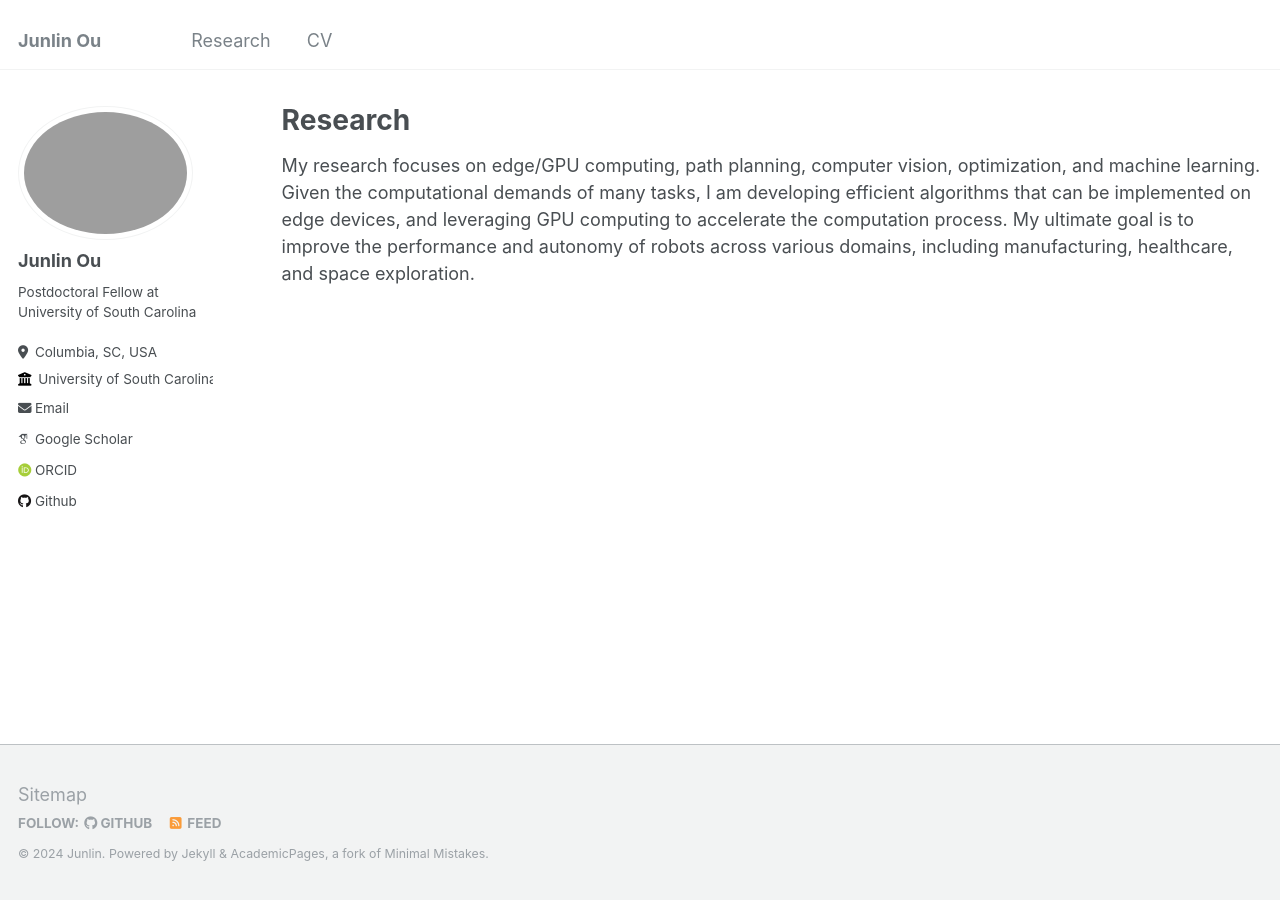
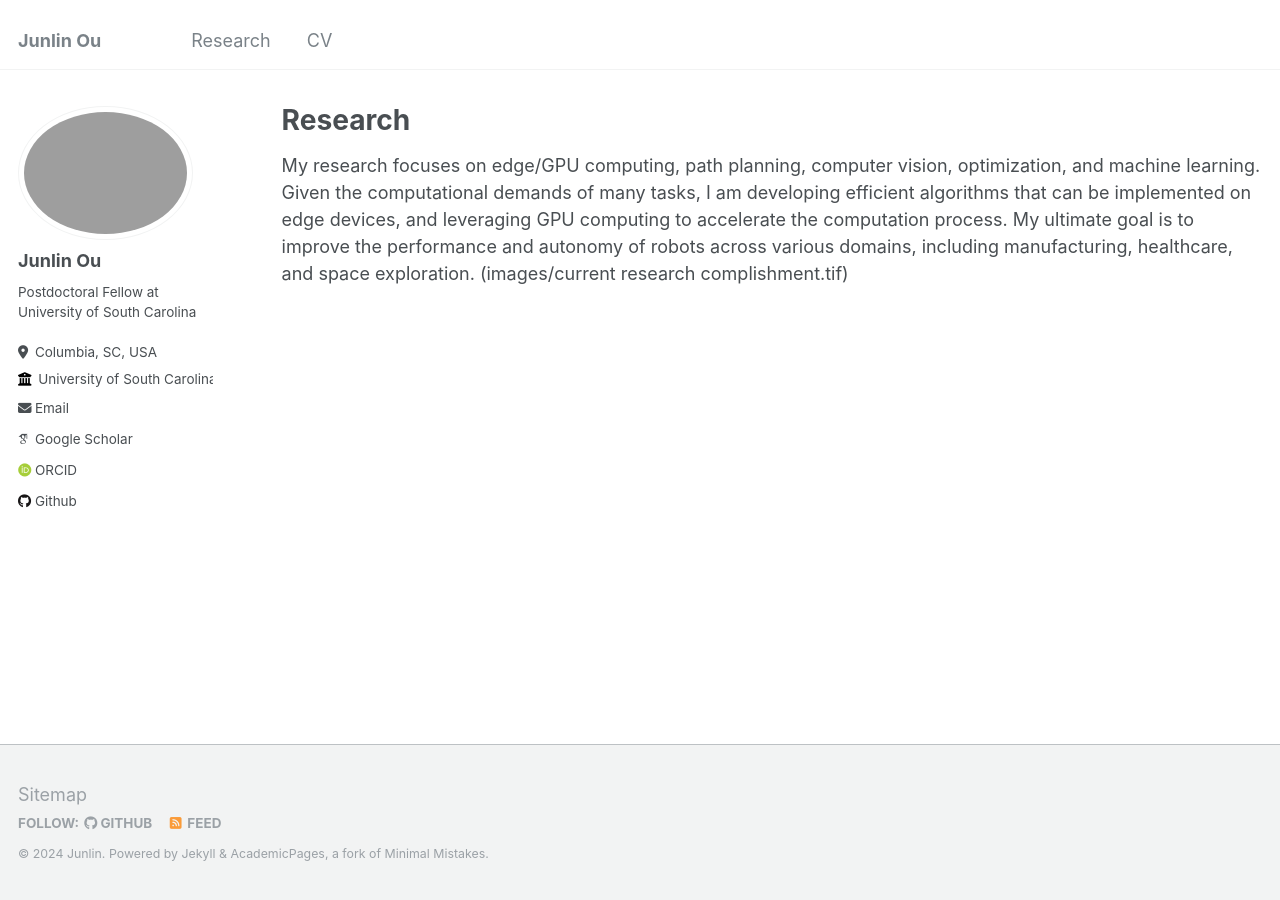
Before and after one commit to Junlin-Ou/Junlin-Ou.github.io, a Jekyll site: the page built from _pages/research.md, in a window 1280 px wide. Built offline with Jekyll 4.4.1, drawn with Linux system fonts in a browser that asks for light colours; some web fonts are replaced.

Commit message:
Update research.md

```diff
--- a/_pages/research.md
+++ b/_pages/research.md
@@ -6,3 +6,4 @@ author_profile: true
 ---
 {% include base_path %}
 My research focuses on edge/GPU computing, path planning, computer vision, optimization, and machine learning. Given the computational demands of many tasks, I am developing efficient algorithms that can be implemented on edge devices, and leveraging GPU computing to accelerate the computation process. My ultimate goal is to improve the performance and autonomy of robots across various domains, including manufacturing, healthcare, and space exploration.
+(images/current research complishment.tif)
```
